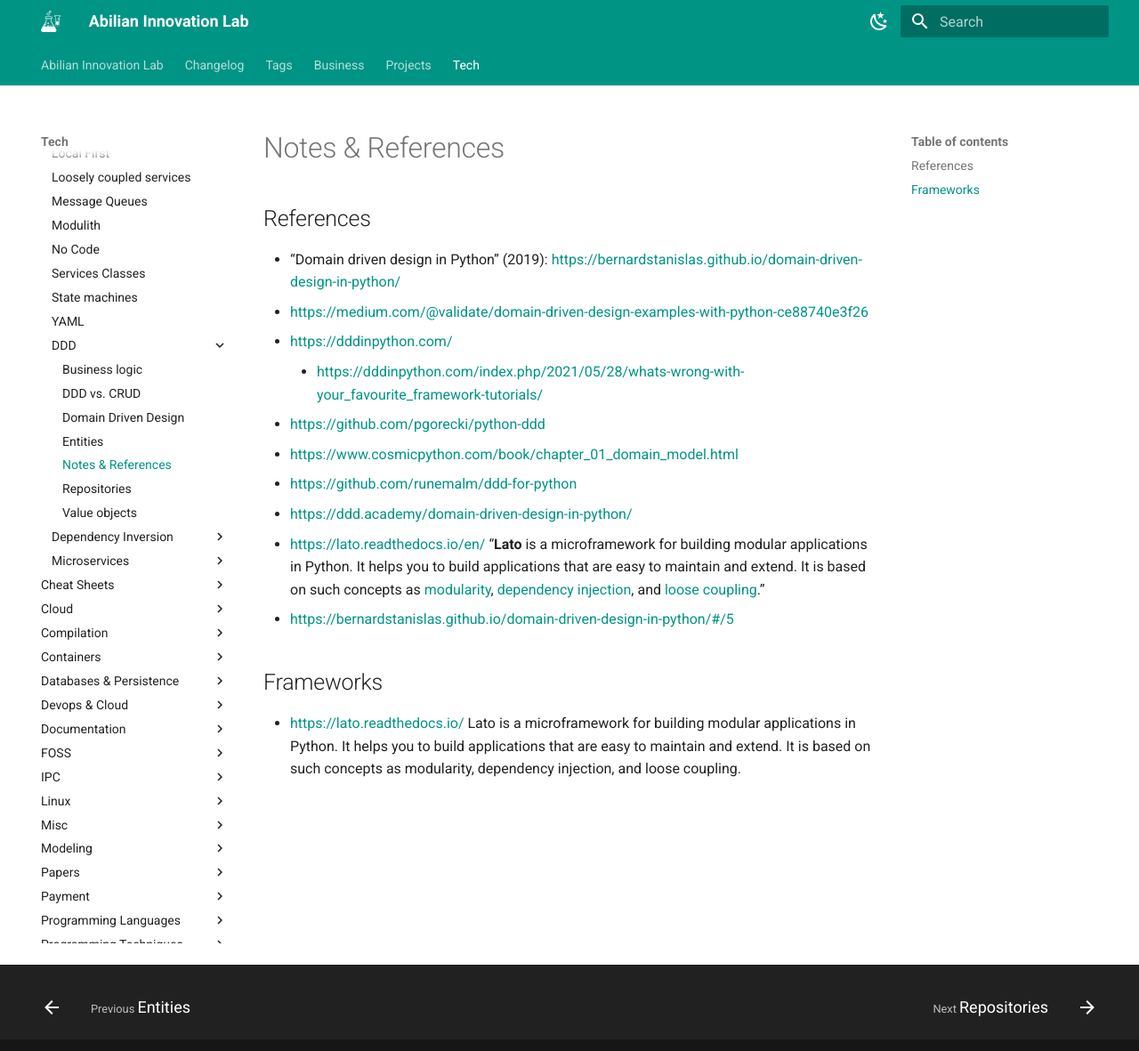
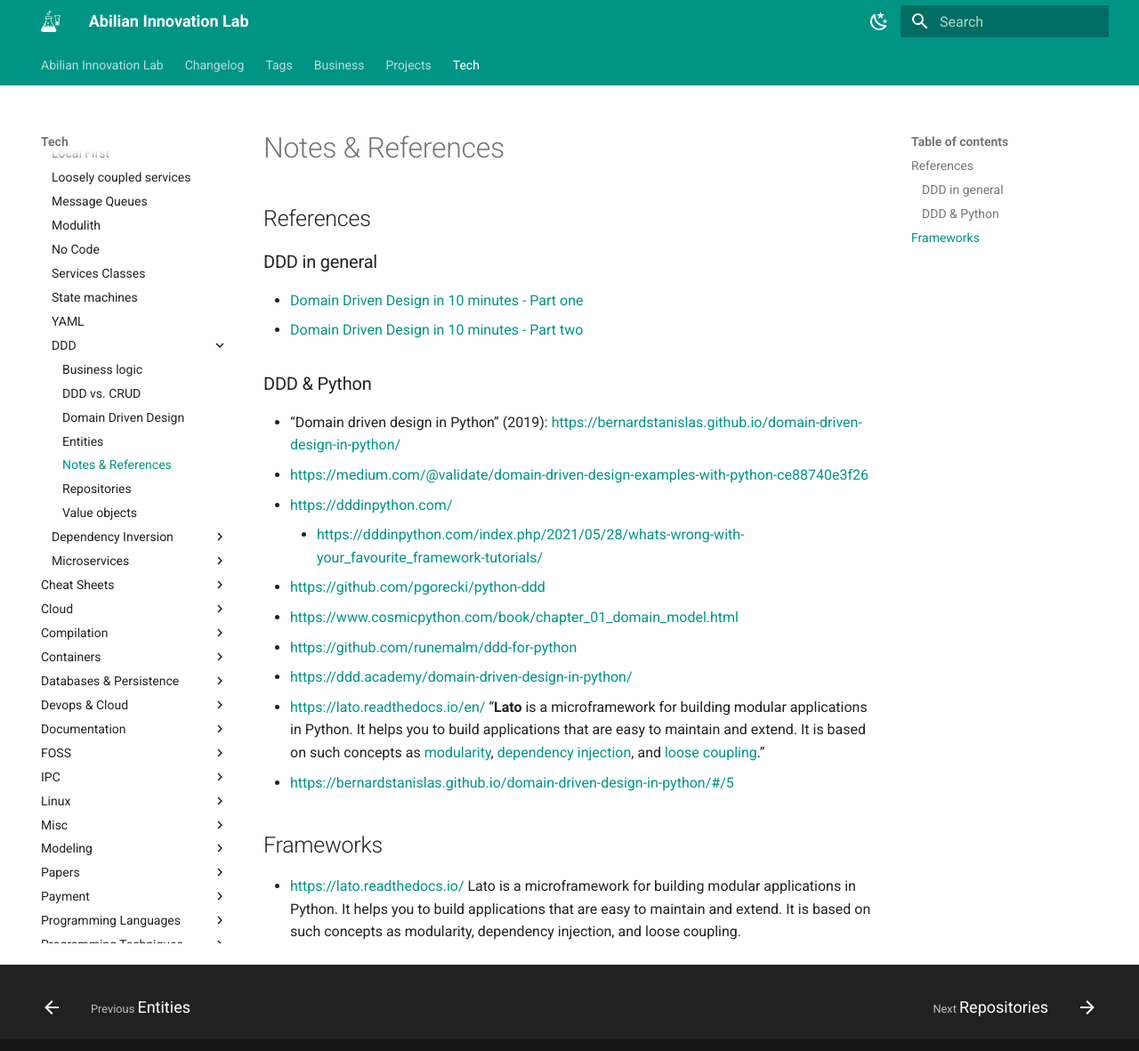
Before and after one commit to abilian/lab.abilian.com, an MkDocs documentation site: the page built from docs/Tech/Architecture & Software Design/DDD/Notes & References.md, in a window 1280 px wide and 1200 px high. Shown: the top 1181 px of the window at 89% size. Built offline with MkDocs 1.6.1 and Material for MkDocs 9.7.7, drawn with Linux system fonts in a browser that asks for light colours; comment, search, counter and statistics services are not loaded.

Commit message:
Update content

```diff
--- a/docs/Tech/Architecture & Software Design/DDD/Notes & References.md
+++ b/docs/Tech/Architecture & Software Design/DDD/Notes & References.md
@@ -1,5 +1,12 @@
 
 ## References
+
+### DDD in general
+
+- [Domain Driven Design in 10 minutes - Part one](https://www.thoughtworks.com/insights/blog/evolutionary-architecture/domain-driven-design-in-10-minutes-part-one)
+- [Domain Driven Design in 10 minutes - Part two](https://www.thoughtworks.com/insights/blog/evolutionary-architecture/domain-driven-design-part-two)
+
+### DDD & Python
 
 - "Domain driven design in Python" (2019): https://bernardstanislas.github.io/domain-driven-design-in-python/
 - https://medium.com/@validate/domain-driven-design-examples-with-python-ce88740e3f26
```
Also changed, not shown: docs/changelog.md (+3 -1 lines).
